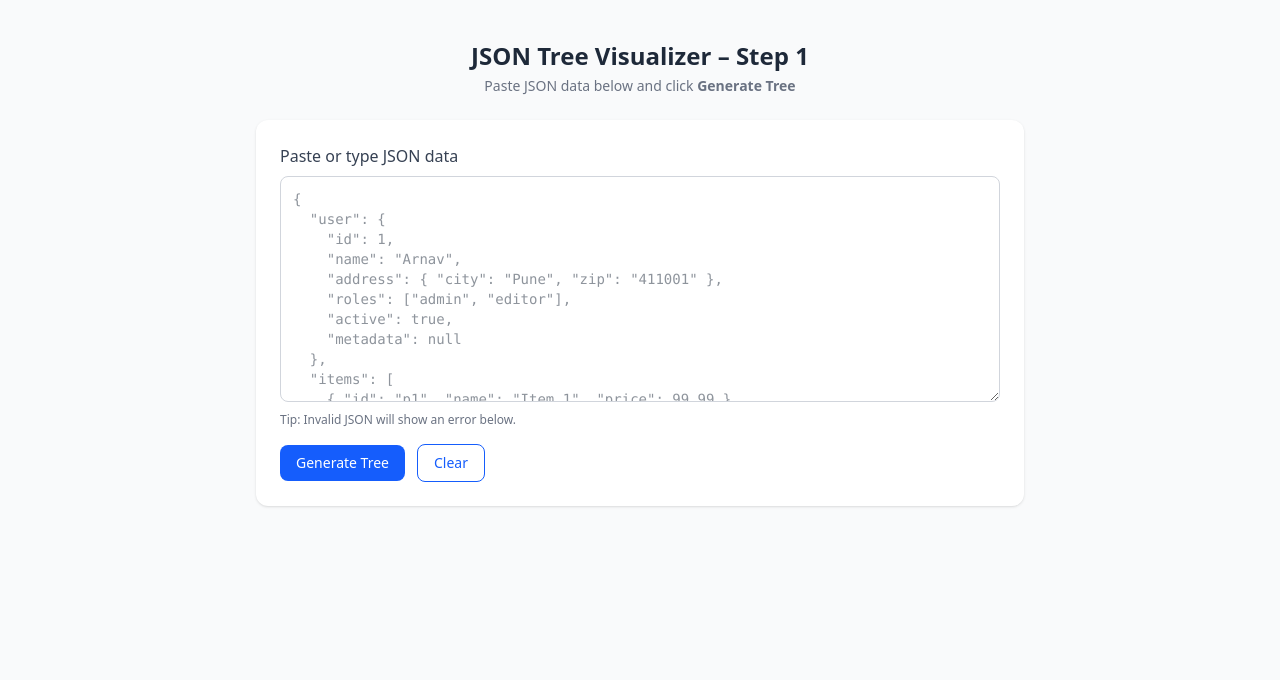
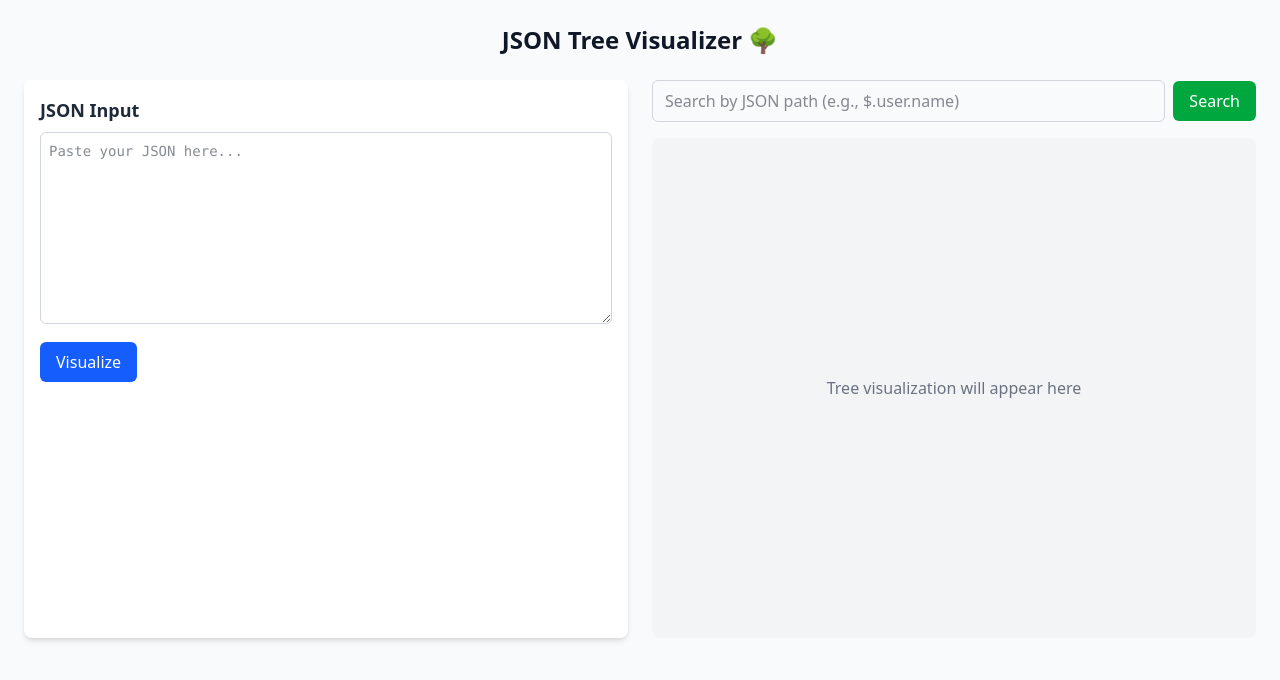
Before and after one commit to shreyk04/json-tree-visualizer, a React (Vite) app: page / in a window 1280 px wide. Shown: the top 680 px of the page. Built offline with nearby package versions, Linux system fonts and the light colour scheme.

Commit message:
visualize button and search bar

```diff
--- a/src/App.jsx
+++ b/src/App.jsx
@@ -1,87 +1,35 @@
 import React, { useState } from "react";
 import JsonInput from "./components/JsonInput";
-import Button from "./components/Button";
-import ErrorAlert from "./components/ErrorAlert";
-import { validateJson } from "./utils/jsonValidator";
+import TreeVisualizer from "./components/TreeVisualizer";
+import SearchBar from "./components/SearchBar";
 
-export default function App() {
-  const [jsonText, setJsonText] = useState("");
-  const [parsedJson, setParsedJson] = useState(null);
-  const [error, setError] = useState(null);
-  const [info, setInfo] = useState("");
+function App() {
+  const [jsonData, setJsonData] = useState(null);
 
-  const handleVisualize = () => {
-    setError(null);
-    setInfo("");
-    const { ok, data, message } = validateJson(jsonText);
-    if (!ok) return setError(message);
-    setParsedJson(data);
-    setInfo("✅ JSON parsed successfully. Ready for visualization.");
+  const handleVisualize = (parsedJson) => {
+    setJsonData(parsedJson);
   };
 
-  const handleClear = () => {
-    setJsonText("");
-    setParsedJson(null);
-    setError(null);
-    setInfo("");
+  const handleSearch = (query) => {
+    console.log("Searching for:", query);
   };
 
   return (
-    <div className="min-h-screen bg-gray-50 flex flex-col items-center py-10">
-      <h1 className="text-2xl font-semibold text-gray-800 mb-1">
-        JSON Tree Visualizer – Step 1
+    <div className="min-h-screen bg-gray-50 dark:bg-gray-950 text-gray-900 dark:text-gray-100 p-6">
+      <h1 className="text-2xl font-bold text-center mb-6">
+        JSON Tree Visualizer 🌳
       </h1>
-      <p className="text-gray-500 mb-6 text-sm">
-        Paste JSON data below and click <b>Generate Tree</b>
-      </p>
 
-      <div className="w-full max-w-3xl bg-white rounded-xl shadow p-6">
-        <JsonInput
-          value={jsonText}
-          onChange={setJsonText}
-          placeholder={SAMPLE_JSON}
-        />
+      <div className="grid md:grid-cols-2 gap-6">
+        <JsonInput onVisualize={handleVisualize} />
 
-        <div className="flex items-center gap-3 mt-4">
-          <Button onClick={handleVisualize}>Generate Tree</Button>
-          <Button variant="outline" onClick={handleClear}>
-            Clear
-          </Button>
+        <div>
+          <SearchBar onSearch={handleSearch} />
+          <TreeVisualizer jsonData={jsonData} />
         </div>
-
-        {error && <ErrorAlert message={error} />}
-        {info && (
-          <div className="mt-3 p-3 bg-blue-50 border border-blue-200 rounded text-blue-800 text-sm">
-            {info}
-          </div>
-        )}
-
-        {parsedJson && (
-          <div className="mt-6">
-            <h2 className="font-medium text-gray-700 mb-2">
-              Parsed JSON Preview
-            </h2>
-            <pre className="bg-gray-100 p-3 rounded-md text-sm overflow-auto max-h-80">
-              {JSON.stringify(parsedJson, null, 2)}
-            </pre>
-          </div>
-        )}
       </div>
     </div>
   );
 }
 
-const SAMPLE_JSON = `{
-  "user": {
-    "id": 1,
-    "name": "Arnav",
-    "address": { "city": "Pune", "zip": "411001" },
-    "roles": ["admin", "editor"],
-    "active": true,
-    "metadata": null
-  },
-  "items": [
-    { "id": "p1", "name": "Item 1", "price": 99.99 },
-    { "id": "p2", "name": "Item 2", "price": 149.49 }
-  ]
-}`;
+export default App;
--- a/src/components/JsonInput.jsx
+++ b/src/components/JsonInput.jsx
@@ -1,26 +1,39 @@
-import React from "react";
+import React, { useState } from "react";
 
-export default function JsonInput({ value, onChange, placeholder }) {
+const JsonInput = ({ onVisualize }) => {
+    const [jsonText, setJsonText] = useState("");
+    const [error, setError] = useState("");
+
+    const handleVisualize = () => {
+        try {
+            const parsed = JSON.parse(jsonText);
+            setError("");
+            onVisualize(parsed);
+        } catch (err) {
+            setError("Invalid JSON. Please fix and try again.");
+        }
+    };
+
     return (
-        <div>
-            <label
-                htmlFor="jsonInput"
-                className="block font-medium text-gray-700 mb-2"
+        <div className="bg-white dark:bg-gray-800 shadow-md rounded-lg p-4">
+            <h2 className="text-lg font-semibold mb-2 text-gray-800 dark:text-gray-200">
+                JSON Input
+            </h2>
+            <textarea
+                className="w-full h-48 p-2 border border-gray-300 dark:border-gray-600 rounded-md text-sm font-mono focus:outline-none focus:ring-2 focus:ring-blue-500 dark:bg-gray-900 dark:text-gray-100"
+                placeholder='Paste your JSON here...'
+                value={jsonText}
+                onChange={(e) => setJsonText(e.target.value)}
+            ></textarea>
+            {error && <p className="text-red-500 text-sm mt-2">{error}</p>}
+            <button
+                onClick={handleVisualize}
+                className="mt-3 bg-blue-600 text-white px-4 py-2 rounded-md hover:bg-blue-700"
             >
-                Paste or type JSON data
-            </label>
-            <textarea
-                id="jsonInput"
-                rows={10}
-                className="w-full border border-gray-300 rounded-lg p-3 font-mono text-sm text-gray-800 focus:outline-none focus:ring-2 focus:ring-blue-500"
-                placeholder={placeholder}
-                spellCheck="false"
-                value={value}
-                onChange={(e) => onChange(e.target.value)}
-            />
-            <p className="text-xs text-gray-500 mt-1">
-                Tip: Invalid JSON will show an error below.
-            </p>
+                Visualize
+            </button>
         </div>
     );
-}
+};
+
+export default JsonInput;
--- /dev/null
+++ b/src/components/SearchBar.jsx
@@ -0,0 +1,29 @@
+import React, { useState } from "react";
+
+const SearchBar = ({ onSearch }) => {
+    const [query, setQuery] = useState("");
+
+    const handleSearch = () => {
+        onSearch(query.trim());
+    };
+
+    return (
+        <div className="flex gap-2 items-center mb-4">
+            <input
+                type="text"
+                placeholder="Search by JSON path (e.g., $.user.name)"
+                className="flex-1 px-3 py-2 border border-gray-300 dark:border-gray-700 rounded-md focus:outline-none focus:ring-2 focus:ring-blue-500 dark:bg-gray-900 dark:text-gray-100"
+                value={query}
+                onChange={(e) => setQuery(e.target.value)}
+            />
+            <button
+                onClick={handleSearch}
+                className="bg-green-600 text-white px-4 py-2 rounded-md hover:bg-green-700"
+            >
+                Search
+            </button>
+        </div>
+    );
+};
+
+export default SearchBar;
--- /dev/null
+++ b/src/components/TreeVisualizer.jsx
@@ -0,0 +1,12 @@
+// src/components/TreeVisualizer.jsx
+import React from "react";
+
+const TreeVisualizer = () => {
+    return (
+        <div className="w-full h-[500px] bg-gray-100 dark:bg-gray-900 rounded-lg flex items-center justify-center">
+            <p className="text-gray-500">Tree visualization will appear here</p>
+        </div>
+    );
+};
+
+export default TreeVisualizer;
```
